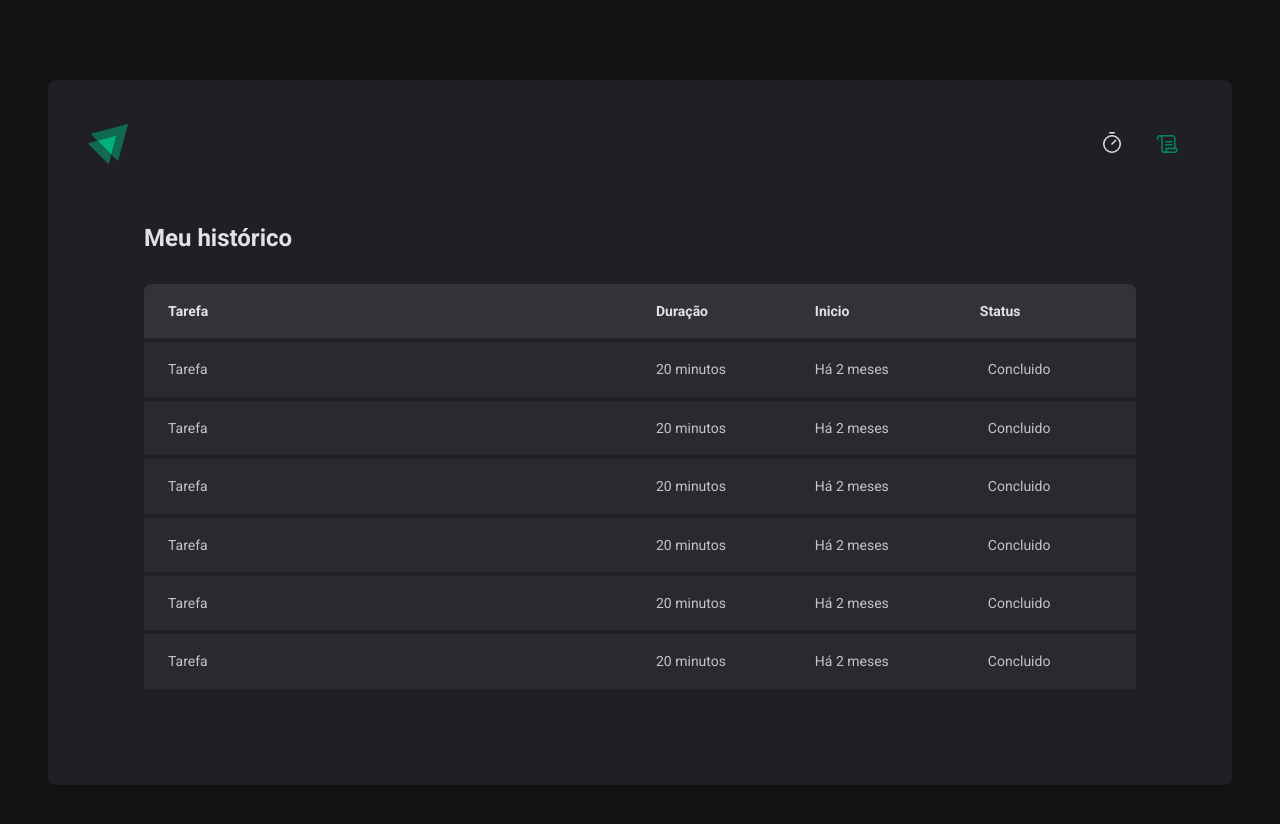
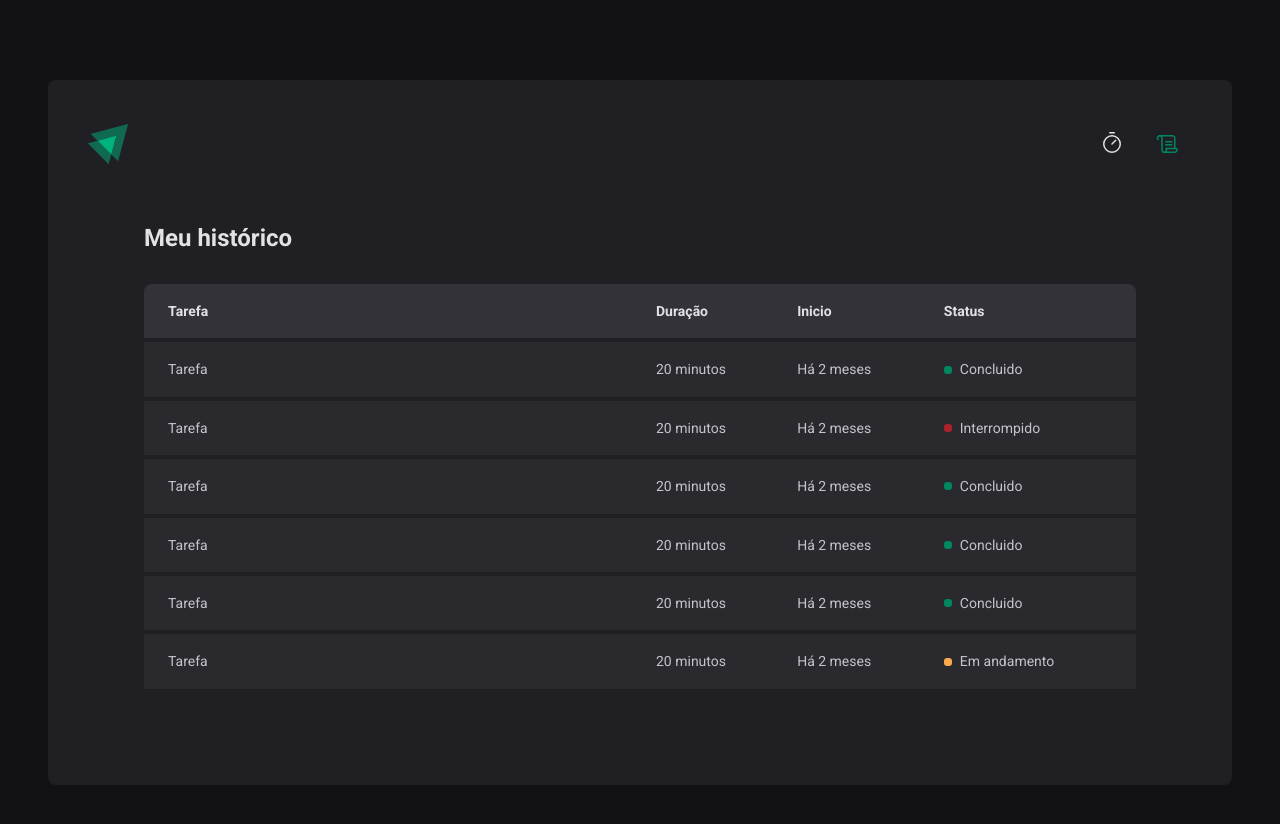
Before and after one commit to GabrielGCJ/p-02-react-js-rocketseat-timer, a React (Vite) app: page /history in a window 1280 px wide. Shown: the top 824 px of the page. Built offline with nearby package versions, Linux system fonts and the light colour scheme.

Commit message:
feature/add-status-component

```diff
--- a/src/pages/History/History.tsx
+++ b/src/pages/History/History.tsx
@@ -21,7 +21,7 @@
               <td>20 minutos</td>
               <td>Há 2 meses</td>
               <td>
-                <Status>Concluido</Status>
+                <Status statusColor="green">Concluido</Status>
               </td>
             </tr>
             <tr>
@@ -29,7 +29,7 @@
               <td>20 minutos</td>
               <td>Há 2 meses</td>
               <td>
-                <Status>Concluido</Status>
+                <Status statusColor="red">Interrompido</Status>
               </td>
             </tr>
             <tr>
@@ -37,7 +37,7 @@
               <td>20 minutos</td>
               <td>Há 2 meses</td>
               <td>
-                <Status>Concluido</Status>
+                <Status statusColor="green">Concluido</Status>
               </td>
             </tr>
             <tr>
@@ -45,7 +45,7 @@
               <td>20 minutos</td>
               <td>Há 2 meses</td>
               <td>
-                <Status>Concluido</Status>
+                <Status statusColor="green">Concluido</Status>
               </td>
             </tr>
             <tr>
@@ -53,7 +53,7 @@
               <td>20 minutos</td>
               <td>Há 2 meses</td>
               <td>
-                <Status>Concluido</Status>
+                <Status statusColor="green">Concluido</Status>
               </td>
             </tr>
             <tr>
@@ -61,7 +61,7 @@
               <td>20 minutos</td>
               <td>Há 2 meses</td>
               <td>
-                <Status>Concluido</Status>
+                <Status statusColor="yellow">Em andamento</Status>
               </td>
             </tr>
           </tbody>
--- a/src/pages/History/styles.ts
+++ b/src/pages/History/styles.ts
@@ -63,16 +63,30 @@
   }
 `
 
-export const Status = styled.span`
+const STATUS_COLORS = {
+  yellow: 'yellow-500',
+  red: 'red-500',
+  green: 'green-500',
+} as const
+
+interface StatusProps {
+  // statusColor: 'yellow' | 'red' | 'green'
+
+  // A opção a baixo apenas usa os tipos do STATUS_COLORS mas dá no mesmo
+
+  statusColor: keyof typeof STATUS_COLORS
+}
+
+export const Status = styled.span<StatusProps>`
   display: flex;
   align-items: center;
   gap: 0.5rem;
 
   &::before {
     content: '';
-    width: 0.5;
+    width: 0.5rem;
     height: 0.5rem;
-    border-radius: 9999px;
-    background: ${(props) => props.theme['yellow-500']};
+    border-radius: 40%;
+    background: ${(props) => props.theme[STATUS_COLORS[props.statusColor]]};
   }
 `
```
